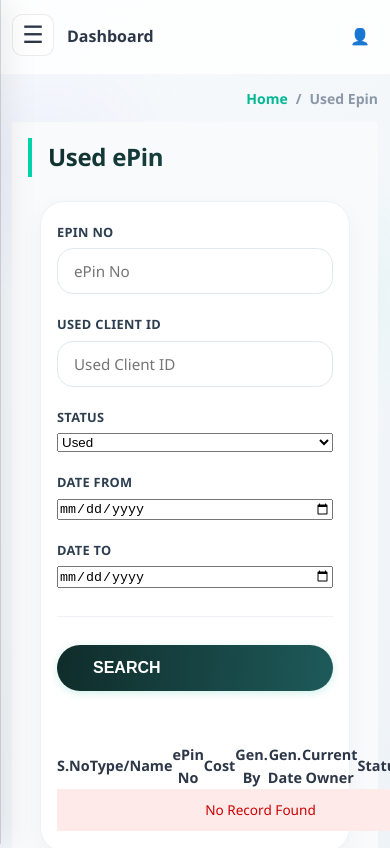
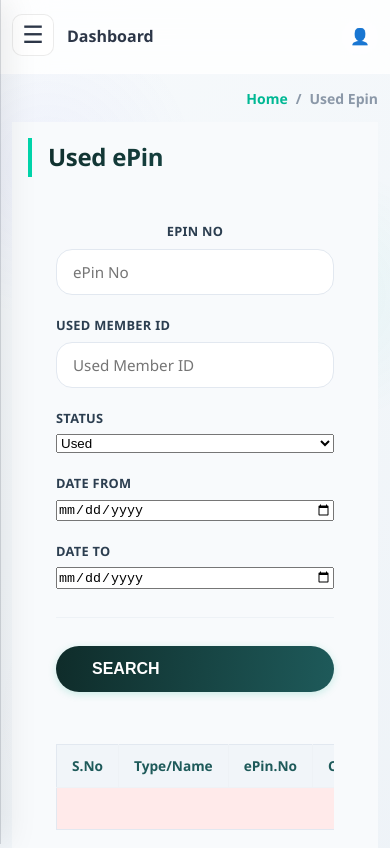
Before and after one commit to farhan-khan259/P2P-MLM, a React (Create React App) app: page /user/epin/used-epin in a window 390 px wide. Shown: the top 848 px of the page. Built offline with nearby package versions, Linux system fonts and the light colour scheme.

Commit message:
feat: enhance ePin components with responsive tables and improved styling; update labels for clarity

```diff
--- a/src/Components/UserPanel/Common/BuyEPin.css
+++ b/src/Components/UserPanel/Common/BuyEPin.css
@@ -32,10 +32,9 @@
 
 /* ===== SINGLE CARD LAYOUT ===== */
 .buyepin-single-card {
-  background: #ffffff;
-  border-radius: 28px;
-  box-shadow: 0 8px 24px rgba(0, 0, 0, 0.04);
-  border: 1px solid #eef2f6;
+
+
+
   padding: 36px 32px;
   transition: all 0.3s ease;
 }
@@ -157,34 +156,67 @@
   -webkit-overflow-scrolling: touch;
 }
 
+
 .buyepin-table {
   width: 100%;
   border-collapse: collapse;
-  font-size: 0.9rem;
+  font-size: 0.95rem;
+  background: #fff;
+  border: 1px solid #e2e8f0;
+  box-shadow: 0 2px 8px rgba(0,0,0,0.03);
 }
 
-.buyepin-table td {
-  padding: 12px 16px;
+.buyepin-table th, .buyepin-table td {
+  padding: 12px 20px;
   border-bottom: 1px solid #eef2f6;
-  background: #ffffff;
+  border-right: 1px solid #eef2f6;
+  text-align: left;
 }
-
+.buyepin-table th {
+  background: #f1f5f9;
+  color: #1e5a5a;
+  font-weight: 700;
+  font-size: 1em;
+  position: sticky;
+  top: 0;
+  z-index: 1;
+}
 .buyepin-table tr:last-child td {
   border-bottom: none;
 }
-
+.buyepin-table tr:nth-child(even) td {
+  background: #f8fafc;
+}
+.buyepin-table tr:nth-child(odd) td {
+  background: #fff;
+}
+.buyepin-table td[colspan] {
+  text-align: center;
+  background: #ffeaea;
+  color: #c00;
+  font-weight: 600;
+}
 .buyepin-table-label {
   font-weight: 600;
   color: #4a5568;
   width: 140px;
   background: #fefefe;
 }
-
 .buyepin-table-value {
   color: #2d3748;
   font-family: monospace;
   font-weight: 500;
   word-break: break-word;
+}
+
+@media (max-width: 767px) {
+  .buyepin-table th, .buyepin-table td {
+    padding: 10px 15px;
+    font-size: 0.85em;
+  }
+  .buyepin-table th {
+    font-size: 0.9em;
+  }
 }
 
 /* ===== FORM FIELDS ===== */
--- a/src/Components/UserPanel/Common/BuyEPin.jsx
+++ b/src/Components/UserPanel/Common/BuyEPin.jsx
@@ -30,6 +30,7 @@ function BuyEPin() {
 
   // Payment details organized in two logical groups
   const upiDetails = [
+    { label: 'UPI ID', value: 'NishaShirke@Oksbi' },
     { label: 'Google Pay No.', value: 'gp@example.com' },
     { label: 'PhonePe No.', value: 'phonepe@example.com' },
     { label: 'Paytm No.', value: 'paytm@example.com' },
--- a/src/Components/UserPanel/Common/UserLayout.jsx
+++ b/src/Components/UserPanel/Common/UserLayout.jsx
@@ -57,7 +57,7 @@ const menuItems = [
       { label: 'Generate ePin', to: '/user/epin/generate-epin' },
       { label: 'Used ePin', to: '/user/epin/used-epin' },
       { label: 'Unused ePin', to: '/user/epin/unused-epin' },
-      { label: 'List All ePin', to: '/user/epin/list-all-epin' },
+      { label: 'List Of All ePin', to: '/user/epin/list-all-epin' },
       { label: 'Transfer ePin', to: '/user/epin/transfer-epin' },
       { label: 'ePin Transfer History', to: '/user/epin/epin-transfer-history' },
       { label: 'Deleted ePin', to: '/user/epin/deleted-epin' }
--- a/src/Components/UserPanel/Profile/KYCRequest/KYCRequest.css
+++ b/src/Components/UserPanel/Profile/KYCRequest/KYCRequest.css
@@ -3,7 +3,7 @@
 .kyc-request-wrap {
   max-width: 900px;
   margin: 0 auto;
-  background: linear-gradient(180deg, rgba(0, 212, 170, 0.05) 0%, rgba(255, 255, 255, 0.92) 100%);
+
   border: 1px solid var(--border-soft);
   border-radius: var(--radius);
   padding: 20px;
--- a/src/Components/UserPanel/ePin/DeletedEPin.jsx
+++ b/src/Components/UserPanel/ePin/DeletedEPin.jsx
@@ -39,19 +39,20 @@ const DeletedEPin = () => {
                 </div>
               </form>
               <div className="buyepin-tables-wrapper" style={{marginTop: 24}}>
+                <div className="buyepin-responsive-table">
                   <table className="buyepin-table">
                     <thead>
                      <tr>
                         <th>S.No</th>
                         <th>Type/Name</th>
-                      <th>ePin No</th>
+                        <th>ePin.No</th>
                         <th>Cost</th>
-                      <th>Gen. By</th>
-                      <th>Gen. Date</th>
-                      <th>Current Owner</th>
+                        <th>Gen.By</th>
+                        <th>Gen.Date</th>
+                        <th>Current.Owner</th>
                         <th>Status</th>
-                      <th>Use By</th>
-                      <th>Use Date</th>
+                        <th>Use.By</th>
+                        <th>Use.Date</th>
                       </tr>
                     </thead>
                     <tbody>
@@ -66,6 +67,7 @@ const DeletedEPin = () => {
           </div>
         </div>
       </div>
+    </div>
   );
 };
 
--- a/src/Components/UserPanel/ePin/EPinTransferHistory.jsx
+++ b/src/Components/UserPanel/ePin/EPinTransferHistory.jsx
@@ -25,13 +25,14 @@ const EPinTransferHistory = () => {
                 </div>
               </form>
               <div className="buyepin-tables-wrapper" style={{marginTop: 24}}>
+                <div className="buyepin-responsive-table">
                   <table className="buyepin-table">
                     <thead>
                       <tr>
                         <th>S.No</th>
-                      <th>ePin No</th>
-                      <th>Trans. From</th>
-                      <th>Trans. To</th>
+                        <th>ePin.No</th>
+                        <th>Trans.From</th>
+                        <th>Trans.To</th>
                         <th>Date</th>
                       </tr>
                     </thead>
@@ -47,6 +48,7 @@ const EPinTransferHistory = () => {
           </div>
         </div>
       </div>
+    </div>
   );
 };
 
--- a/src/Components/UserPanel/ePin/GenerateEPin.jsx
+++ b/src/Components/UserPanel/ePin/GenerateEPin.jsx
@@ -13,7 +13,7 @@ const GenerateEPin = () => {
                 <div className="buyepin-form-fields" style={{width: '100%'}}>
                   <div className="buyepin-form-col" style={{width: '100%'}}>
                     <div className="buyepin-input-group">
-                      <label>Requested From Upline</label>
+                      <label>Required No Of ePins</label>
                       <input type="text" value="No cash wallet" disabled />
                     </div>
                     <div className="buyepin-input-group">
--- a/src/Components/UserPanel/ePin/ListAllEPin.jsx
+++ b/src/Components/UserPanel/ePin/ListAllEPin.jsx
@@ -4,7 +4,7 @@ import "./ListAllEPin.css";
 const ListAllEPin = () => {
   return (
     <div className="buyepin-container">
-      <h1 className="buyepin-title">List All ePin</h1>
+      <h1 className="buyepin-title">List Of All ePin</h1>
       <div className="buyepin-panel">
         <div className="buyepin-section buyepin-single-card">
           <div className="buyepin-single-flex">
@@ -16,8 +16,8 @@ const ListAllEPin = () => {
                     <input type="text" placeholder="ePin No" />
                   </div>
                   <div className="buyepin-input-group">
-                    <label>Used Client ID</label>
-                    <input type="text" placeholder="Used Client ID" />
+                    <label>USED MEMBER ID</label>
+                    <input type="text" placeholder="Used Member ID" />
                   </div>
                   <div className="buyepin-input-group">
                     <label>Status</label>
@@ -42,19 +42,20 @@ const ListAllEPin = () => {
                 </div>
               </form>
               <div className="buyepin-tables-wrapper" style={{marginTop: 24}}>
+                <div className="buyepin-responsive-table">
                   <table className="buyepin-table">
                     <thead>
                        <tr>
                         <th>S.No</th>
                         <th>Type/Name</th>
-                      <th>ePin No</th>
+                        <th>ePin.No</th>
                         <th>Cost</th>
-                      <th>Gen. By</th>
-                      <th>Gen. Date</th>
-                      <th>Current Owner</th>
+                        <th>Gen.By</th>
+                        <th>Gen.Date</th>
+                        <th>Current.Owner</th>
                         <th>Status</th>
-                      <th>Use By</th>
-                      <th>Use Date</th>
+                        <th>Use.By</th>
+                        <th>Use.Date</th>
                       </tr>
                     </thead>
                     <tbody>
@@ -69,6 +70,7 @@ const ListAllEPin = () => {
           </div>
         </div>
       </div>
+    </div>
   );
 };
 
--- a/src/Components/UserPanel/ePin/TransferEPin.jsx
+++ b/src/Components/UserPanel/ePin/TransferEPin.jsx
@@ -29,19 +29,20 @@ const TransferEPin = () => {
                 </div>
               </form>
               <div className="buyepin-tables-wrapper" style={{marginTop: 24}}>
+                <div className="buyepin-responsive-table">
                   <table className="buyepin-table">
                     <thead>
                      <tr>
                         <th>S.No</th>
                         <th>Type/Name</th>
-                      <th>ePin No</th>
+                        <th>ePin.No</th>
                         <th>Cost</th>
-                      <th>Gen. By</th>
-                      <th>Gen. Date</th>
-                      <th>Current Owner</th>
+                        <th>Gen.By</th>
+                        <th>Gen.Date</th>
+                        <th>Current.Owner</th>
                         <th>Status</th>
-                      <th>Use By</th>
-                      <th>Use Date</th>
+                        <th>Use.By</th>
+                        <th>Use.Date</th>
                       </tr>
                     </thead>
                     <tbody>
@@ -56,6 +57,7 @@ const TransferEPin = () => {
           </div>
         </div>
       </div>
+    </div>
   );
 };
 
--- a/src/Components/UserPanel/ePin/UnusedEPin.jsx
+++ b/src/Components/UserPanel/ePin/UnusedEPin.jsx
@@ -16,8 +16,8 @@ const UnusedEPin = () => {
                     <input type="text" placeholder="ePin No" />
                   </div>
                   <div className="buyepin-input-group">
-                    <label>Used Client ID</label>
-                    <input type="text" placeholder="Used Client ID" />
+                    <label>USED MEMBER ID</label>
+                    <input type="text" placeholder="Used Member ID" />
                   </div>
                   <div className="buyepin-input-group">
                     <label>Status</label>
@@ -39,19 +39,20 @@ const UnusedEPin = () => {
                 </div>
               </form>
               <div className="buyepin-tables-wrapper" style={{marginTop: 24}}>
+                <div className="buyepin-responsive-table">
                   <table className="buyepin-table">
                     <thead>
                       <tr>
                         <th>S.No</th>
                         <th>Type/Name</th>
-                      <th>ePin No</th>
+                        <th>ePin.No</th>
                         <th>Cost</th>
-                      <th>Gen. By</th>
-                      <th>Gen. Date</th>
-                      <th>Current Owner</th>
+                        <th>Gen.By</th>
+                        <th>Gen.Date</th>
+                        <th>Current.Owner</th>
                         <th>Status</th>
-                      <th>Use By</th>
-                      <th>Use Date</th>
+                        <th>Use.By</th>
+                        <th>Use.Date</th>
                       </tr>
                     </thead>
                     <tbody>
@@ -66,6 +67,7 @@ const UnusedEPin = () => {
           </div>
         </div>
       </div>
+    </div>
   );
 };
 
--- a/src/Components/UserPanel/ePin/UsedEPin.jsx
+++ b/src/Components/UserPanel/ePin/UsedEPin.jsx
@@ -11,13 +11,13 @@ const UsedEPin = () => {
             <div className="buyepin-single-left" style={{width: '100%'}}>
               <form className="buyepin-form-fields" style={{width: '100%'}}>
                 <div className="buyepin-form-col" style={{width: '100%'}}>
-                  <div className="buyepin-input-group">
-                    <label>ePin No</label>
-                    <input type="text" placeholder="ePin No" />
+                  <div className="buyepin-input-group" style={{display: 'flex', alignItems: 'center', gap: 8}}>
+                    <label style={{marginBottom: 0, whiteSpace: 'nowrap'}}>ePin No</label>
+                    <input type="text" placeholder="ePin No" style={{flex: 1, minWidth: 0}} />
                   </div>
                   <div className="buyepin-input-group">
-                    <label>Used Client ID</label>
-                    <input type="text" placeholder="Used Client ID" />
+                    <label>USED MEMBER ID</label>
+                    <input type="text" placeholder="Used Member ID" />
                   </div>
                   <div className="buyepin-input-group">
                     <label>Status</label>
@@ -39,19 +39,20 @@ const UsedEPin = () => {
                 </div>
               </form>
               <div className="buyepin-tables-wrapper" style={{marginTop: 24}}>
+                <div className="buyepin-responsive-table">
                   <table className="buyepin-table">
                     <thead>
                       <tr>
                         <th>S.No</th>
                         <th>Type/Name</th>
-                      <th>ePin No</th>
+                        <th>ePin.No</th>
                         <th>Cost</th>
-                      <th>Gen. By</th>
-                      <th>Gen. Date</th>
-                      <th>Current Owner</th>
+                        <th>Gen.By</th>
+                        <th>Gen.Date</th>
+                        <th>Current.Owner</th>
                         <th>Status</th>
-                      <th>Use By</th>
-                      <th>Use Date</th>
+                        <th>Use.By</th>
+                        <th>Use.Date</th>
                       </tr>
                     </thead>
                     <tbody>
@@ -66,6 +67,7 @@ const UsedEPin = () => {
           </div>
         </div>
       </div>
+    </div>
   );
 };
 
```
Lines whose indentation alone changed are shown as unchanged.
